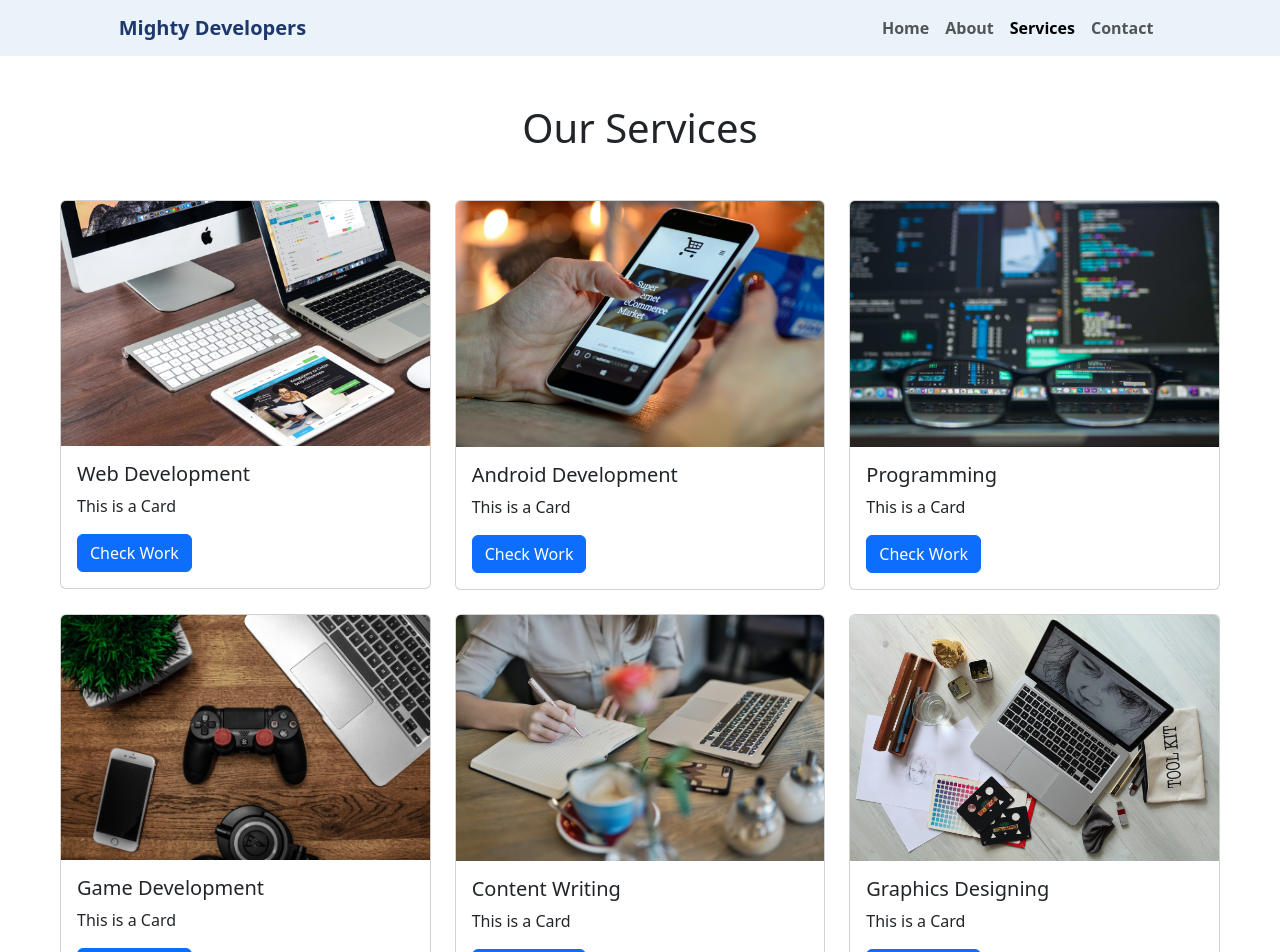
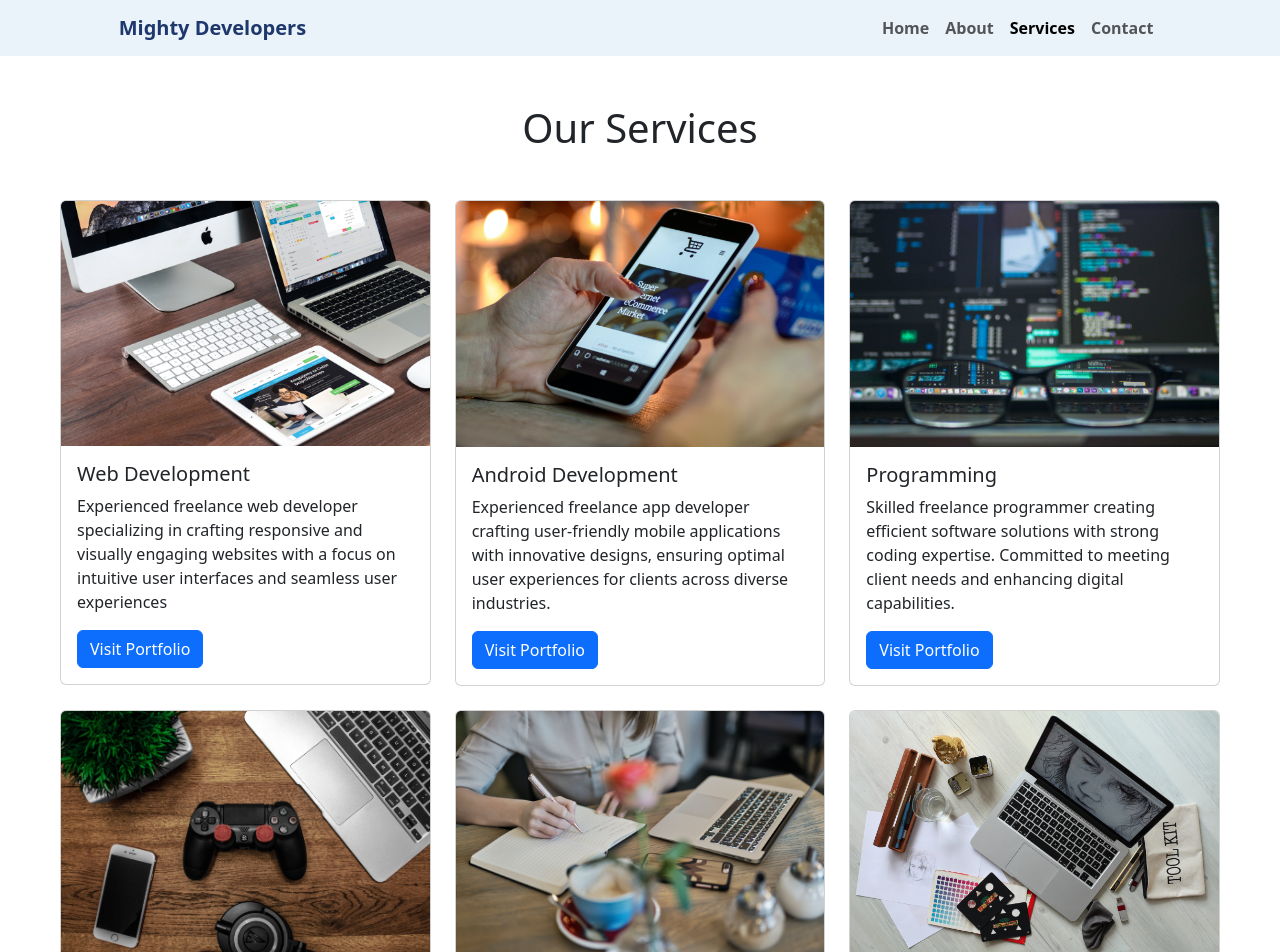
Before and after one commit to Daoud-Hussain/Mighty-Developers, a React (Create React App) app: page /services in a window 1280 px wide. Shown: the top 952 px of the page. Built offline with nearby package versions, Linux system fonts and the light colour scheme.

Commit message:
Services component completed

```diff
--- a/src/Card.jsx
+++ b/src/Card.jsx
@@ -6,13 +6,13 @@ const Card = (props) => {
       <div className="col-md-4 col-10 mx-auto">
         <div className="card w-3">
           <img src={props.imgSrc} class="card-img-top" alt="..." />
-          <div class="card-body">
-            <h5 class="card-title">{props.imgTitle}</h5>
-            <p class="card-text">
+          <div className="card-body">
+            <h5 className="card-title">{props.imgTitle}</h5>
+            <p className="card-text text-justify">
               {props.imgDescription}
             </p>
-            <a href="#" class="btn btn-primary">
-              Check Work
+            <a href="#" className="btn btn-primary">
+              Visit Portfolio
             </a>
           </div>
         </div>
--- a/src/Services.jsx
+++ b/src/Services.jsx
@@ -1,11 +1,7 @@
+// services.jsx
 import React from "react";
 import Card from "./Card";
-import web from './Images/web.jpg'
-import android from './Images/android.jpg'
-import programming from './Images/programming.jpg'
-import game from './Images/game.jpg'
-import content from './Images/content.jpg'
-import graphics from './Images/graphics.jpg'
+import servicesData from "./ServicesData";
 
 const Services = () => {
   return (
@@ -14,14 +10,14 @@ const Services = () => {
         <h1 className="text-center">Our Services</h1>
       </div>
       <div className="row mx-5 gy-4 gx-4 mb-5">
-
-        <Card imgSrc={web} imgDescription="This is a Card" imgTitle="Web Development" />
-        <Card imgSrc={android} imgDescription="This is a Card" imgTitle="Android Development" />
-        <Card imgSrc={programming} imgDescription="This is a Card" imgTitle="Programming" />
-        <Card imgSrc={game} imgDescription="This is a Card" imgTitle="Game Development" />
-        <Card imgSrc={content} imgDescription="This is a Card" imgTitle="Content Writing" />
-        <Card imgSrc={graphics} imgDescription="This is a Card" imgTitle="Graphics Designing" />
-
+        {servicesData.map((val, ind) => (
+          <Card
+            key={ind}
+            imgSrc={val.imgSrc}
+            imgTitle={val.imgTitle}
+            imgDescription={val.imgDescription}
+          />
+        ))}
       </div>
     </>
   );
--- /dev/null
+++ b/src/ServicesData.jsx
@@ -0,0 +1,41 @@
+import web from './Images/web.jpg'
+import android from './Images/android.jpg'
+import programming from './Images/programming.jpg'
+import game from './Images/game.jpg'
+import content from './Images/content.jpg'
+import graphics from './Images/graphics.jpg'
+
+const servicesData = [
+    {
+        imgSrc: web,
+        imgDescription: "Experienced freelance web developer specializing in crafting responsive and visually engaging websites with a focus on intuitive user interfaces and seamless user experiences",
+        imgTitle: "Web Development"
+    },
+    {
+        imgSrc: android,
+        imgDescription: "Experienced freelance app developer crafting user-friendly mobile applications with innovative designs, ensuring optimal user experiences for clients across diverse industries.",
+        imgTitle: "Android Development"
+    },
+    {
+        imgSrc: programming,
+        imgDescription: "Skilled freelance programmer creating efficient software solutions with strong coding expertise. Committed to meeting client needs and enhancing digital capabilities.",
+        imgTitle: "Programming"
+    },
+    {
+        imgSrc: game,
+        imgDescription: "Creative freelance game developer with a passion for crafting immersive gaming experiences. Proficient in coding and design, dedicated to delivering innovative games for diverse audiences.",
+        imgTitle: "Game Development"
+    },
+    {
+        imgSrc: content,
+        imgDescription: "Versatile freelance content writer with a flair for crafting engaging and informative content across various genres. Committed to delivering compelling narratives for diverse audiences.",
+        imgTitle: "Content Writing"
+    },
+    {
+        imgSrc: graphics,
+        imgDescription: "Creative freelance graphic designer with a talent for visually stunning designs. Committed to delivering captivating visuals that elevate brand identity and engage audiences effectively.",
+        imgTitle: "Graphic Designing"
+    },
+];
+
+export default servicesData;
```
